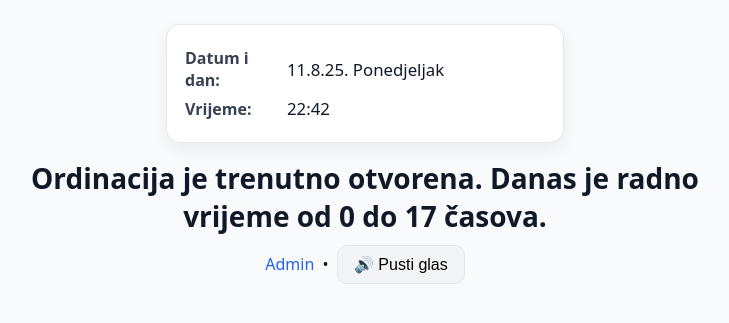
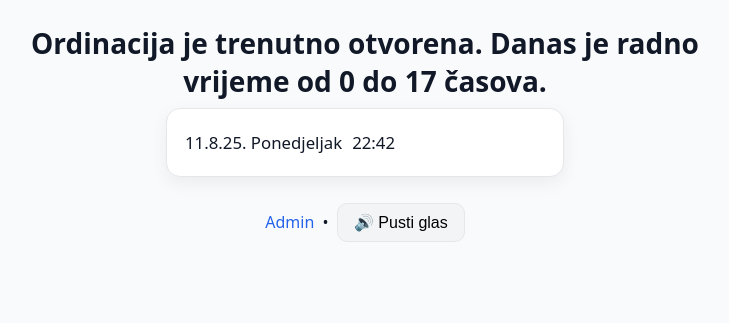
Before and after one commit to mikipikilab/radnovrijeme, a Flask app: page / in a window 1280 px wide. Shown: the top 323 px of the page, without its empty margins (275-1004 px from the left). Run offline with Flask 3, Linux system fonts and the light colour scheme; some libraries are stand-ins or nearby versions.

Commit message:
Update index.html

```diff
--- a/templates/index.html
+++ b/templates/index.html
@@ -87,12 +87,13 @@ window.addEventListener("load", function () {
 </script>
 </head>
 <body>
+    <h1>{{ poruka }}</h1>
     <div class="box">
-      <div class="row"><b>Datum i dan:</b> <span class="value" id="datum"></span></div>
-      <div class="row"><b>Vrijeme:</b> <span class="value" id="vreme"></span></div>
+      <div class="row"></b> <span class="value" id="datum"></span> <span class="value" id="vreme"></span></div>
+
     </div>
 
-    <h1>{{ poruka }}</h1>
+
 
     <div class="actions">
       <a href="/admin">Admin</a>
```
